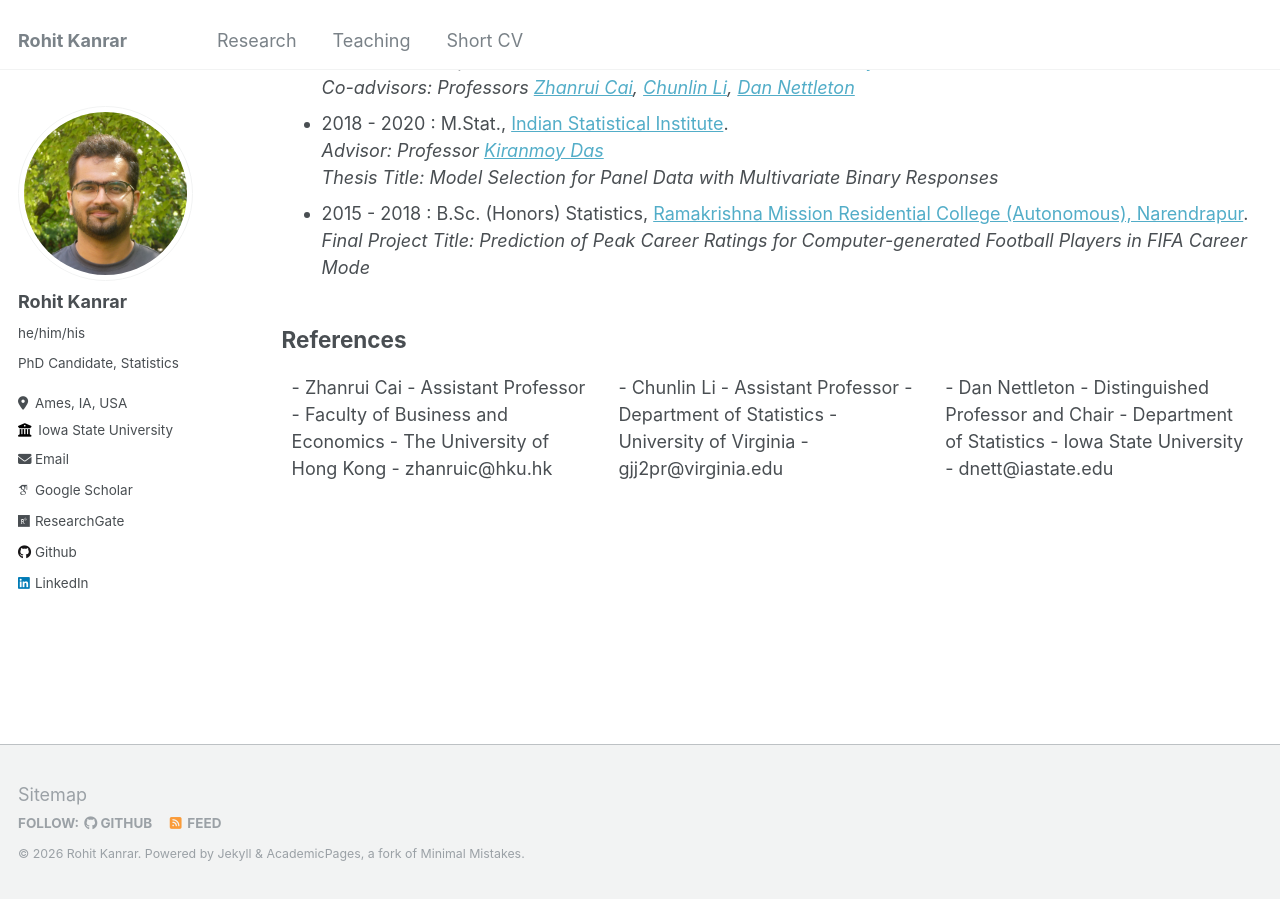
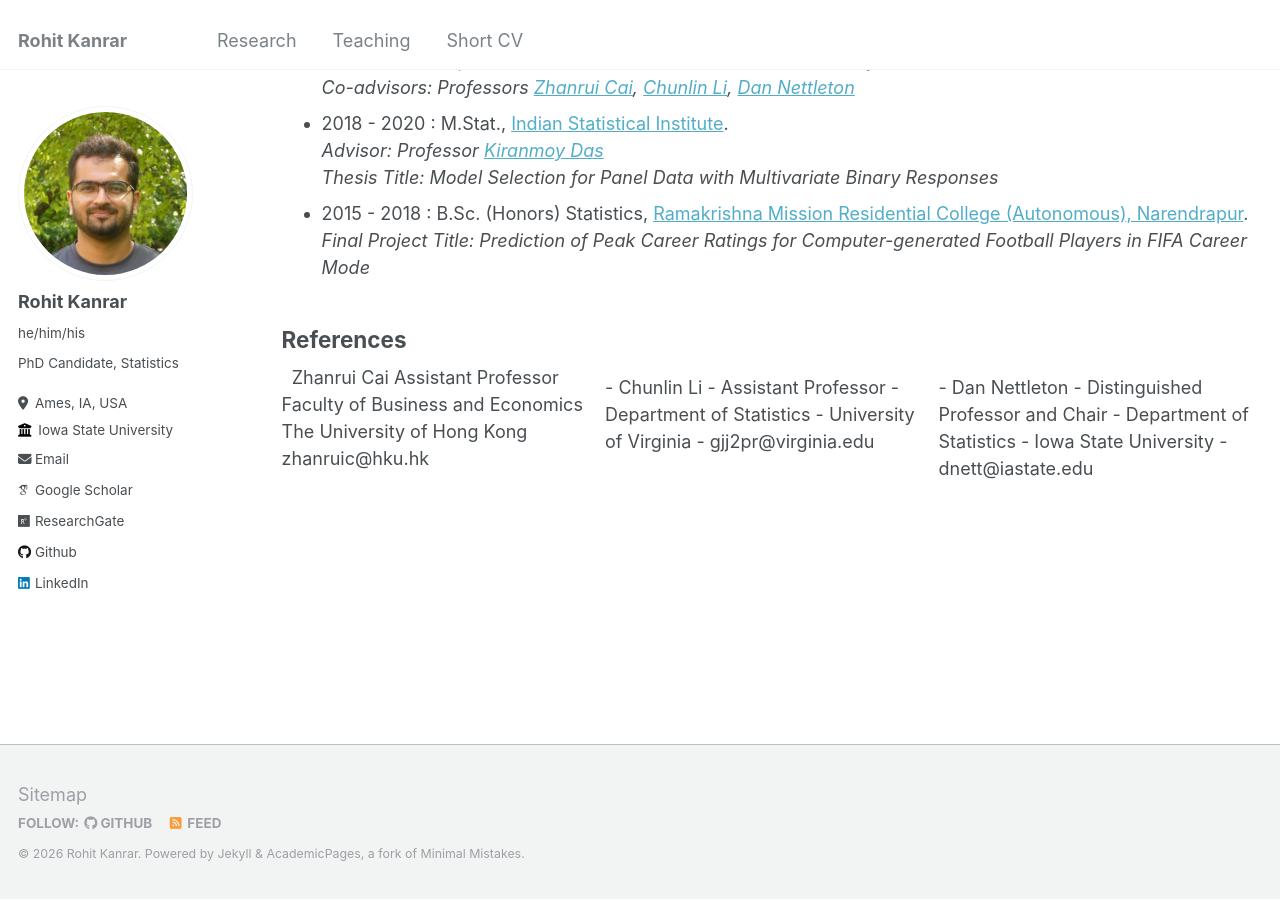
Before and after one commit to rohitkanrar/rohitkanrar.github.io, a Jekyll site: the page built from _pages/cv.md, in a window 1280 px wide and 900 px high, scrolled down 635 px. Built offline with Jekyll 4.4.1, drawn with Linux system fonts in a browser that asks for light colours; some web fonts are replaced.

Commit message:
added references

```diff
--- a/_pages/cv.md
+++ b/_pages/cv.md
@@ -38,13 +38,13 @@ redirect_from:
 ## References
 
 <div style="display: flex;">
-  <div style="flex: 1; padding: 10px;">
+  <div style="flex: 1; white-space: pre-wrap;">
     <!-- Column 1 Content -->
-    - Zhanrui Cai
-    - Assistant Professor
-    - Faculty of Business and Economics
-    - The University of Hong Kong
-    - zhanruic@hku.hk
+    Zhanrui Cai
+    Assistant Professor
+    Faculty of Business and Economics
+    The University of Hong Kong
+    zhanruic@hku.hk
   </div>
   <div style="flex: 1; padding: 10px;">
     <!-- Column 2 Content -->
```
